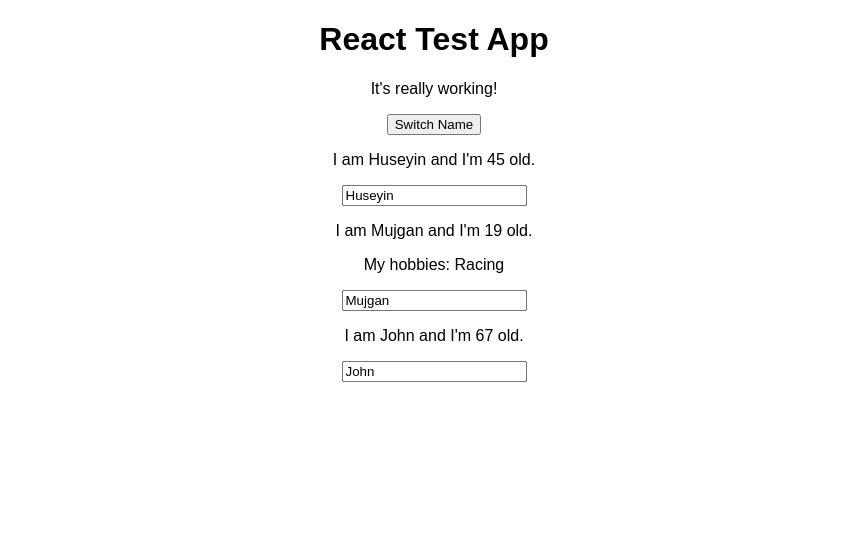
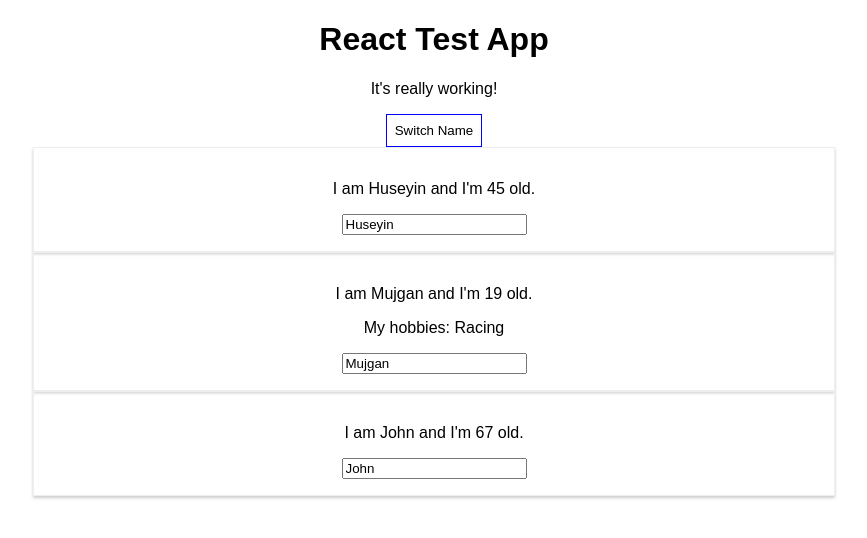
Before and after one commit to huseyinbayram/react-learn-guide, a React (Create React App) app: page / in a window 1280 px wide. Shown: the top 538 px of the page, without its empty margins (206-1073 px from the left). Built offline with nearby package versions, Linux system fonts and the light colour scheme.

Commit message:
add style

```diff
--- a/src/App.js
+++ b/src/App.js
@@ -32,11 +32,22 @@
   };
 
   render() {
+    const style = {
+      backgroundColor: 'white',
+      font: 'inherent',
+      border: '1px solid blue',
+      padding: '8px',
+      cursor: 'pointer'
+    };
+
     return (
       <div className="App">
         <h1>React Test App</h1>
         <p>It's really working!</p>
-        <button onClick={() => this.switchNameHandler('Hugo Bayram')}>
+        <button
+          style={style}
+          onClick={() => this.switchNameHandler('Hugo Bayram')}
+        >
           Switch Name
         </button>
         <Person
--- /dev/null
+++ b/src/Person/Person.css
@@ -0,0 +1,8 @@
+.Person {
+  width: 60%;
+  margin: auto;
+  border: 1px solid #eee;
+  box-shadow: 0 2px 3px #ccc;
+  padding: 16px;
+  text-align: center;
+}
--- a/src/Person/Person.js
+++ b/src/Person/Person.js
@@ -1,8 +1,9 @@
 import React from 'react';
+import './Person.css';
 
 const Person = props => {
   return (
-    <div>
+    <div className="Person">
       <p onClick={props.click}>
         I am {props.name} and I'm {props.age} old.
       </p>
```
Also changed, not shown: package.json (line endings or trailing spaces), 1 other file (tests, documents, lock files or other folders).
